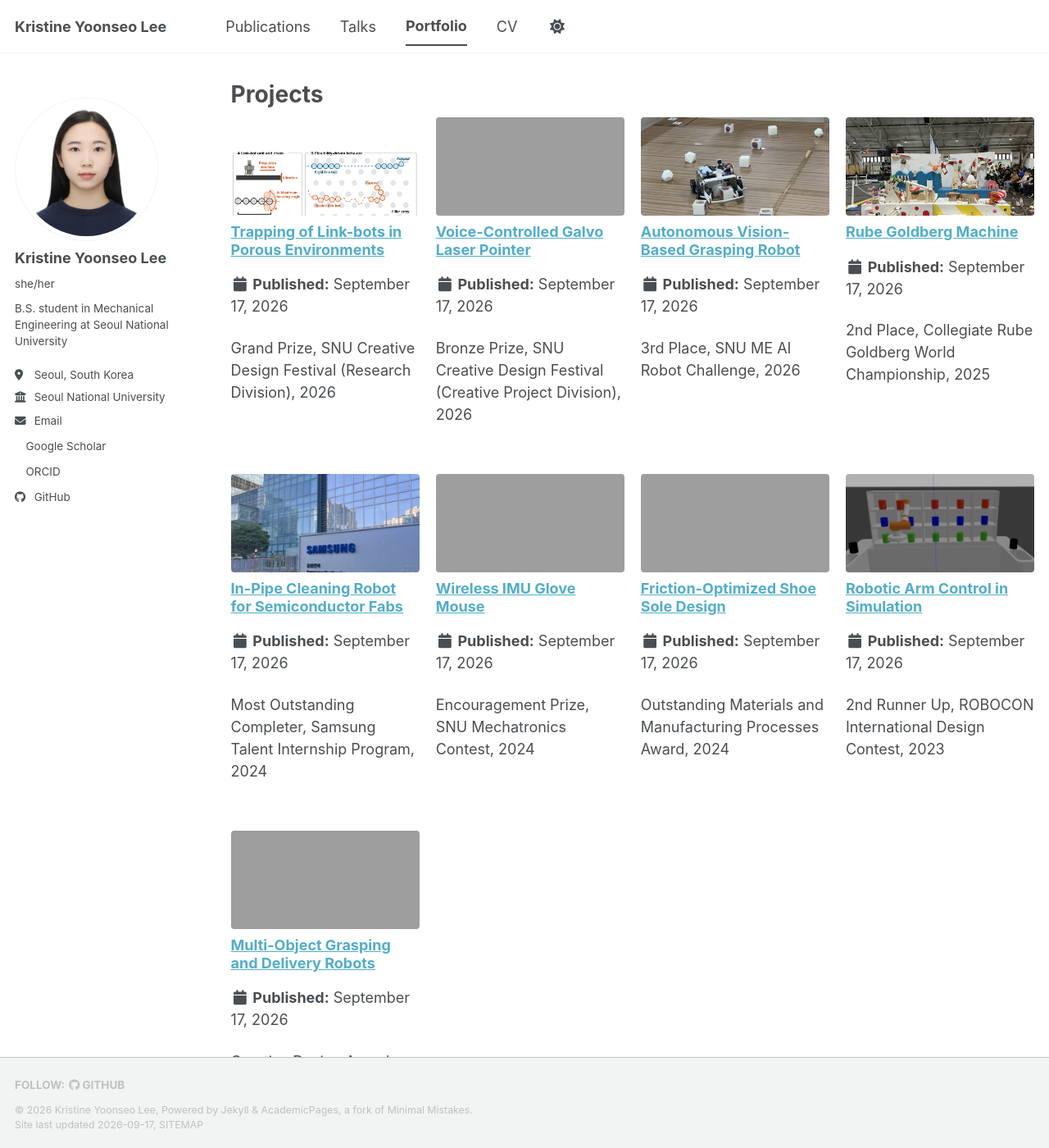
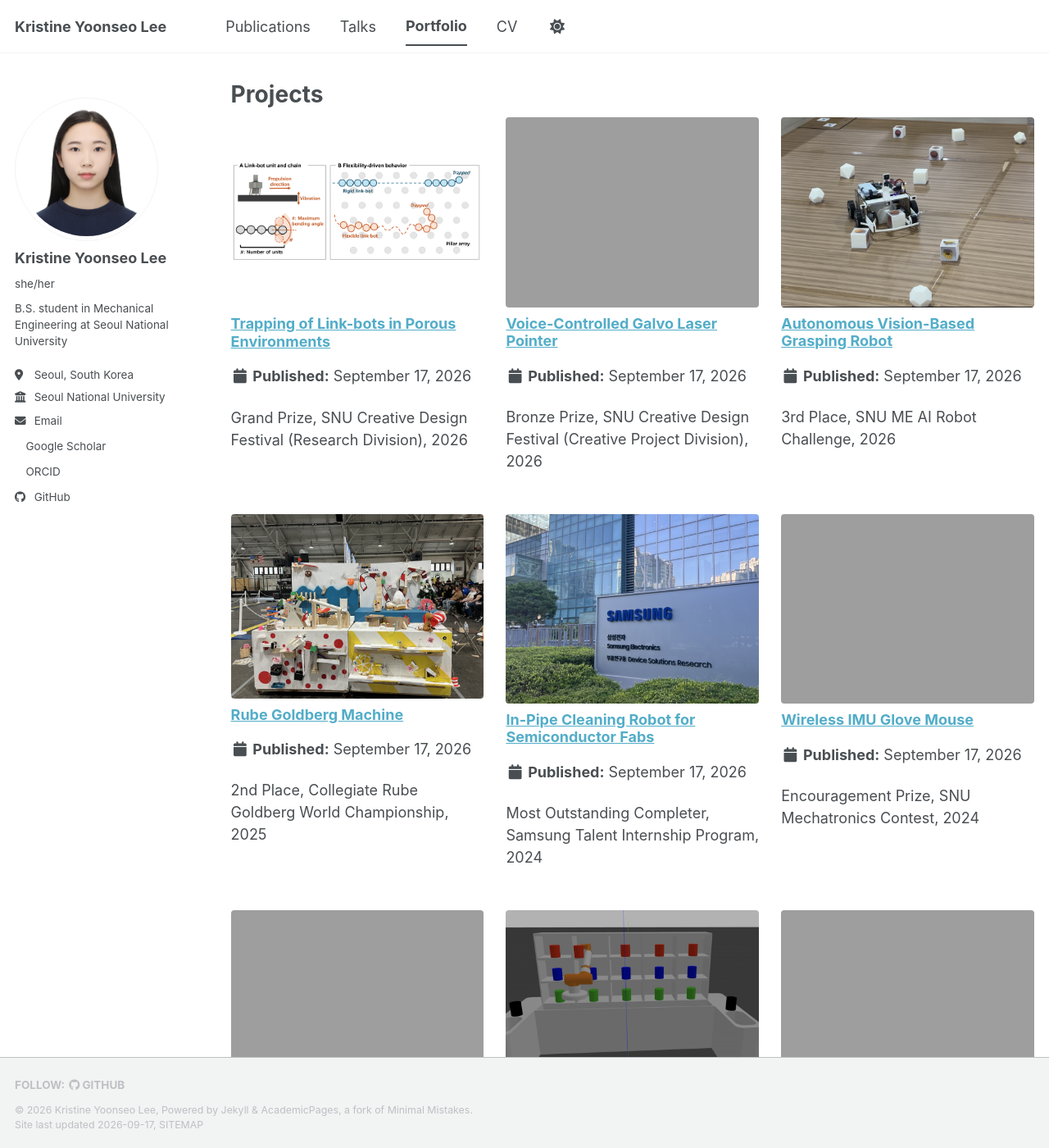
Before and after one commit to kristineyslee/kristineyslee.github.io, a Jekyll site: the page built from _pages/portfolio.html, in a window 1280 px wide and 1400 px high. Shown: the whole window at 82% size. Built offline with Jekyll 4.4.1, drawn with Linux system fonts in a browser that asks for light colours; a style sheet for code colours, icons or effects is not loaded.

Commit message:
Update main.scss

```diff
--- a/assets/css/main.scss
+++ b/assets/css/main.scss
@@ -37,3 +37,31 @@
     "layout/sidebar",
     "layout/json_cv"
 ;
+
+/* Projects grid: 3 columns */
+.grid__wrapper {
+  display: grid;
+  grid-template-columns: 1fr;
+  gap: 1.5em;
+}
+@media (min-width: 600px) {
+  .grid__wrapper { grid-template-columns: repeat(2, 1fr); }
+}
+@media (min-width: 768px) {
+  .grid__wrapper { grid-template-columns: repeat(3, 1fr); }
+}
+.grid__wrapper .grid__item {
+  width: auto !important;
+  margin: 0 !important;
+  float: none !important;
+  clear: none !important;
+}
+
+/* Teaser images: full width, no height limit */
+.grid__item .archive__item-teaser {
+  max-height: none;
+}
+.grid__item .archive__item-teaser img {
+  width: 100%;
+  height: auto;
+}
```
